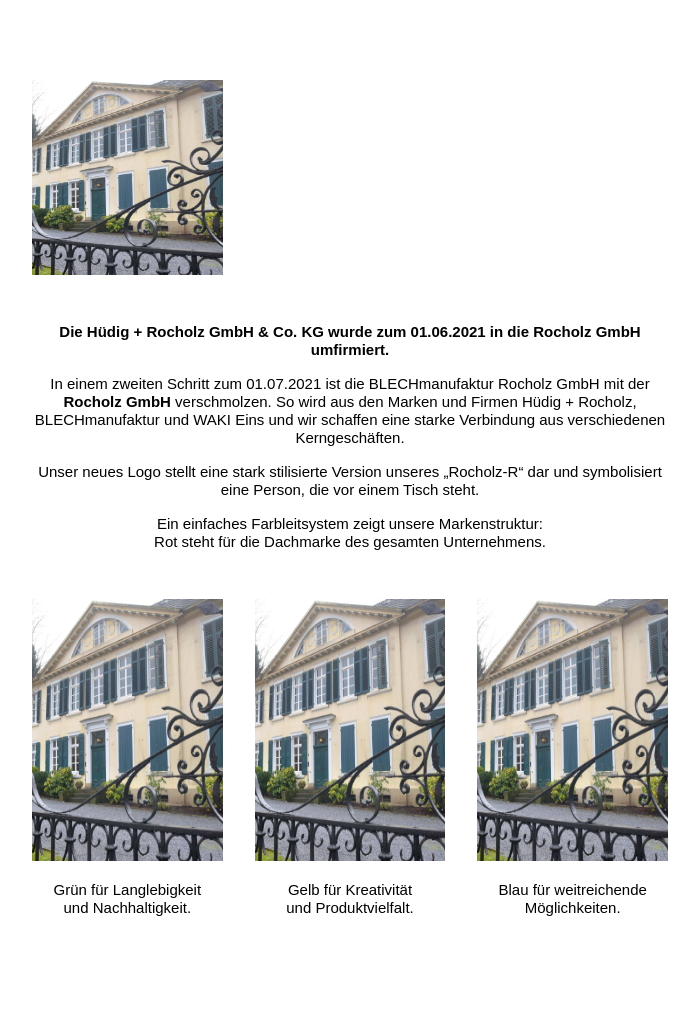
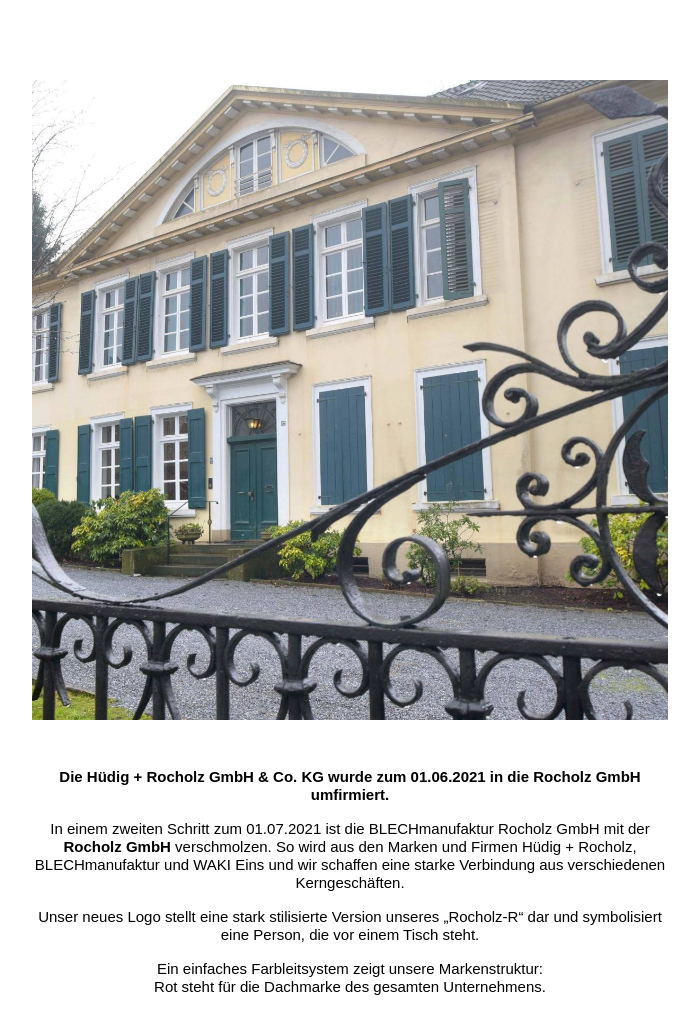
Before and after one commit to Ylva-Soresu/RocholzTest, a plain HTML site: page index.html in a window 1280 px wide. Shown: the top 1015 px of the page, without its empty margins (294-993 px from the left). Before the commit the page ends 917 px from the top, so only its background shows below. Drawn offline with Linux system fonts and the light colour scheme.

Commit message:
Update index.html

```diff
--- a/index.html
+++ b/index.html
@@ -42,7 +42,7 @@
     <div class="center">
       <div class="wrapper">
         <div></div>
-        <div class="images">
+        <div class="box1">
           <a><img src="images/Buergermeisterhaus.jpg" style="height: 100%; width: 100%" /></a>
         </div>
 
```
